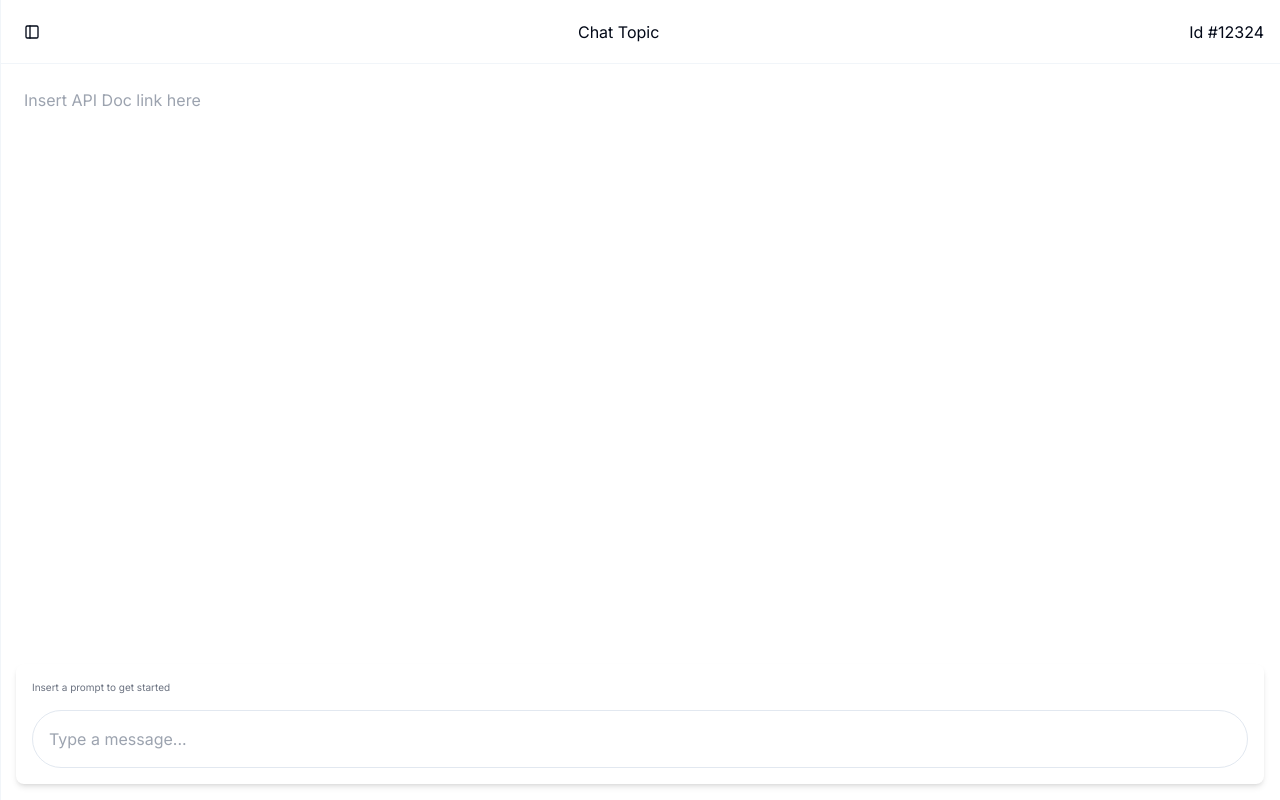
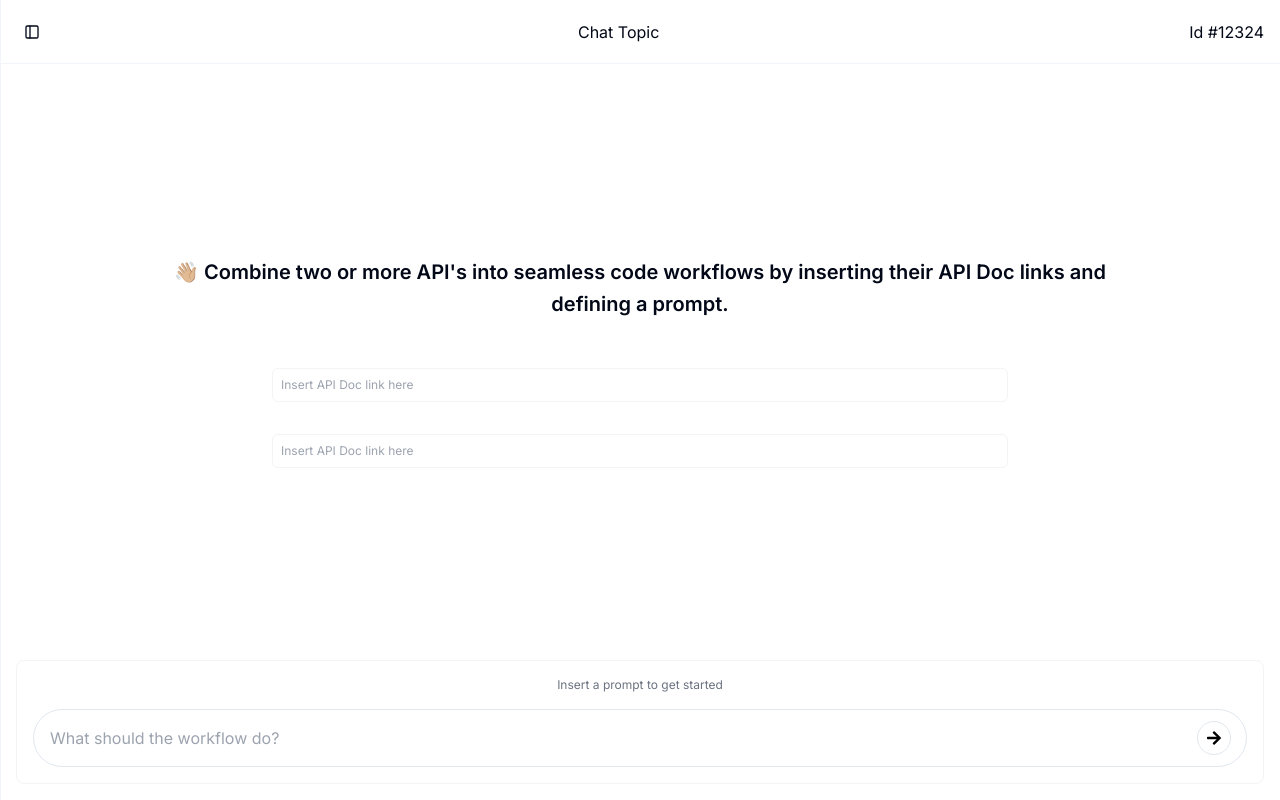
Before and after one commit to paulocerez/2docs, a Next.js app: page /chat in a window 1280 px wide. Built offline with nearby package versions, Linux system fonts and the light colour scheme.

Commit message:
fix: default chat interface ui when starting a new conversation

```diff
--- a/components/chat/Chat.tsx
+++ b/components/chat/Chat.tsx
@@ -1,22 +1,55 @@
+"use client";
+import { useState } from "react";
+import { FaArrowRight } from "react-icons/fa";
+import { IoIosAddCircleOutline } from "react-icons/io";
+
 export default function Chat() {
+  const [additionalInputFields, setAdditionalInputFields] = useState<Number>(0);
+
   return (
-    <div className="flex flex-col p-4 h-full justify-between">
-      <div>
-        <input
-          type="text"
-          placeholder="Insert API Doc link here"
-          className="p-2 rounded-md"
-        />
-      </div>
-      <div className="mt-4 bg-white rounded-lg shadow-md p-4">
-        <p className="text-gray-500 text-xxs">Insert a prompt to get started</p>
-        <div className="mt-4">
+    <div className="flex flex-col p-4 h-full text-center justify-between">
+      <div className="flex flex-col justify-center space-y-12 h-full">
+        <div className="w-full px-32">
+          <h1 className="font-semibold text-xl leading-8">
+            👋🏼 Combine two or more API's into seamless code workflows by
+            inserting their API Doc links and defining a prompt.
+          </h1>
+        </div>
+
+        {/* Message Interface */}
+
+        <div className="flex flex-col items-center space-y-8 px-64">
           <input
             type="text"
-            placeholder="Type a message..."
-            className="w-full p-4 border rounded-full"
+            placeholder="Insert API Doc link here"
+            className="p-2 text-xs rounded-md w-full border border-gray-100 text"
+          />
+          <input
+            type="text"
+            placeholder="Insert API Doc link here"
+            className="p-2 text-xs rounded-md w-full border border-gray-100"
           />
         </div>
+      </div>
+      {/* Prompt Interface */}
+      <div className="mt-4 rounded-lg border border-gray-100 p-4">
+        <p className="text-gray-500 text-xs">Insert a prompt to get started</p>
+        <form
+          className="mt-4 relative flex flex-row items-center"
+          onSubmit={(e) => e.preventDefault()}
+        >
+          <textarea
+            placeholder="What should the workflow do?"
+            className=" w-full p-4 border rounded-full resize-none focus:outline-none pr-12"
+            rows={1}
+          />
+          <button
+            type="submit"
+            className="absolute right-4 top-1/2 transform -translate-y-1/2 text-black border p-2 rounded-full transition-transform duration-100 hover:bg-gray-100 active:scale-95"
+          >
+            <FaArrowRight />
+          </button>
+        </form>
       </div>
     </div>
   );
--- a/tailwind.config.ts
+++ b/tailwind.config.ts
@@ -8,9 +8,6 @@ const config: Config = {
     "./app/**/*.{js,ts,jsx,tsx,mdx}",
   ],
   theme: {
-    fontSize: {
-		xxs: ["10px", "14px"]
-	},
 	extend: {
       backgroundImage: {
         "gradient-radial": "radial-gradient(var(--tw-gradient-stops))",
```
